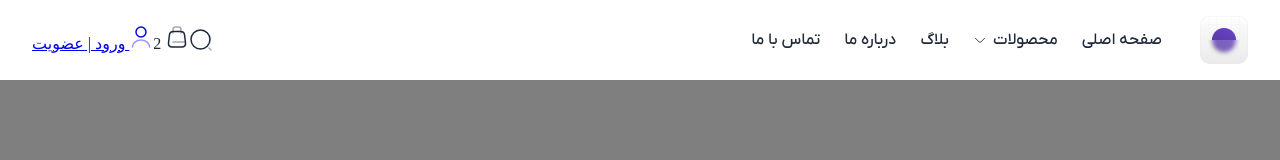
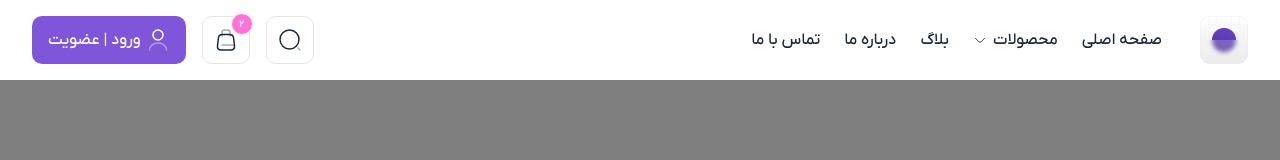
Before and after one commit to Reza-Developer01/megamenu, a plain HTML site: page index.html in a window 1280 px wide. Drawn offline with Linux system fonts and the light colour scheme; a web font is replaced by a local one.

Commit message:
Header Design Done

```diff
--- a/index.html
+++ b/index.html
@@ -219,7 +219,7 @@
                             <use href="#shopping-bag"></use>
                         </svg>
 
-                        <span class="header-item__badge">2</span>
+                        <span class="header-item__badge ss02">2</span>
                     </div>
 
                     <a href="#" class="header-login">
--- a/styles/app.css
+++ b/styles/app.css
@@ -179,6 +179,12 @@ svg {
     margin: 0 auto;
 }
 
+.ss02 {
+    -moz-font-feature-settings: "ss02";
+    -webkit-font-feature-settings: "ss02";
+    font-feature-settings: "ss02";
+}
+
 /* ==== Start ==== */
 .header {
     background: #FFFFFF;
@@ -241,6 +247,52 @@ svg {
 .wrapper__left {
     display: flex;
     align-items: center;
+    gap: 16px;
 }
 
+.header-item {
+    display: flex;
+    align-items: center;
+    justify-content: center;
+    position: relative;
+    color: #1D2939;
+    border: 1px solid #E5E5E5;
+    width: 48px;
+    height: 48px;
+    border-radius: 10px;
+}
+
+.header-item__icon {}
+
+.header-item__badge {
+    display: flex;
+    align-items: center;
+    justify-content: center;
+    position: absolute;
+    top: -4px;
+    right: -4px;
+    border-radius: 100%;
+    width: 22px;
+    height: 22px;
+    background-color: #FF74D8;
+    font-family: "IranYekanX-Medium";
+    font-size: 10px;
+    color: #FFFFFF;
+    border: 1px solid #FFFFFF;
+}
+
+.header-login {
+    display: flex;
+    align-items: center;
+    gap: 5px;
+    padding: 12px 16px;
+    border-radius: 10px;
+    background-color: #7F56D9;
+    color: #FFFFFF;
+    font-family: "IranYekanX-Medium";
+    text-decoration: none;
+}
+
+.header-login__icon {}
+
 /* ==== Header ==== */
```
